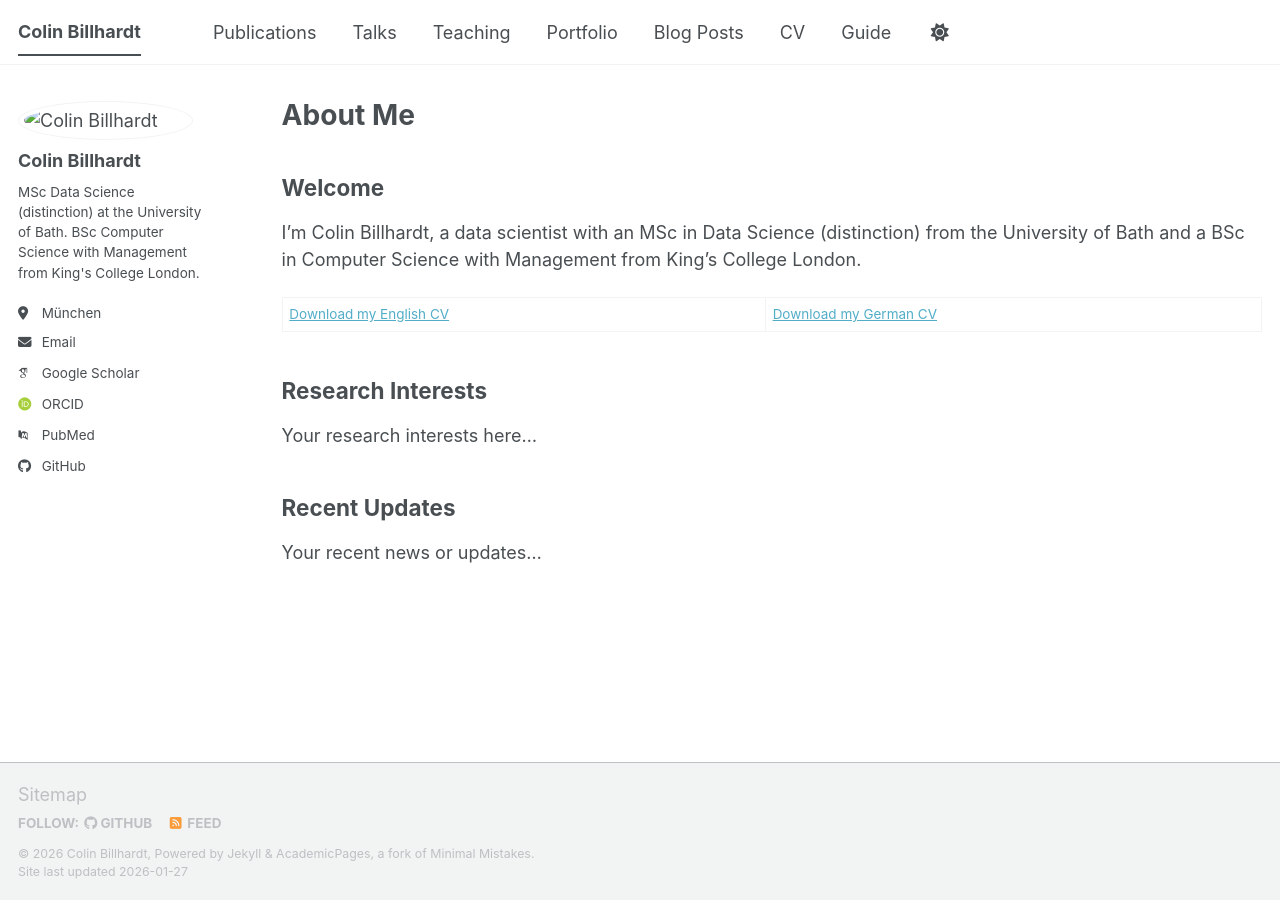
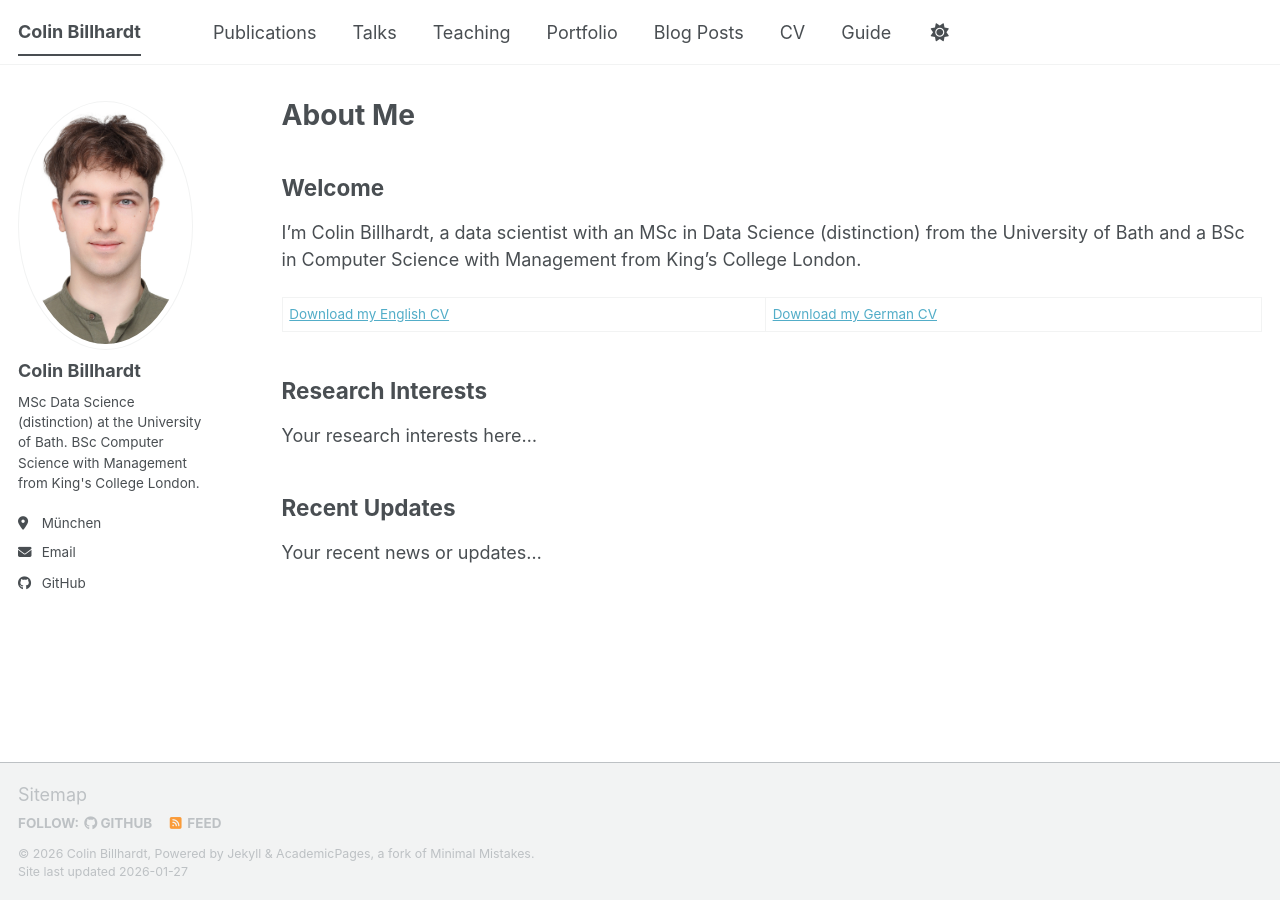
Before and after one commit to Colin-B-Billhardt/Colin-B-Billhardt.github.io, a Jekyll site: the page built from index.md, in a window 1280 px wide. Built offline with Jekyll 4.4.1, drawn with Linux system fonts in a browser that asks for light colours; some web fonts are replaced; a script bundle is joined from its source files by our own code; library files that are not in the unit come from our copies; some of the changed lines change nothing that is shown.

Commit message:
Update _config.yml

```diff
--- a/_config.yml
+++ b/_config.yml
@@ -23,7 +23,7 @@ repository               : "Colin-B-Billhardt/Colin-B-Billhardt.github.io"
 #               Additional customization can be done by editing /_includes/author-profile.html
 author:
   # Biographic information
-  avatar           : "images/profile.png"
+  avatar           : "https://Colin-B-Billhardt.github.io/images/profile.png"
   name             : "Colin Billhardt"
   pronouns         : # example: "she/her"
   bio              : "MSc Data Science (distinction) at the University of Bath. BSc Computer Science with Management from King's College London."
@@ -35,13 +35,13 @@ author:
   # Academic websites
   academia         : # URL
   arxiv            : # URL - Update with the correct link to your profile
-  googlescholar    : "https://scholar.google.com/citations?user=PS_CX0AAAAAJ"
+  googlescholar    :
   inspire-hep      : # URL
   impactstory      : # URL
-  orcid            : "https://orcid.org/yourorcidurl"
+  orcid            :
   semantic         : # URL
   ssrn             : # URL
-  pubmed           : "https://www.ncbi.nlm.nih.gov/pubmed/?term=john+snow"
+  pubmed           :
   researchgate     : # URL
   scopus           : # URL
   zotero           : # URL
```
